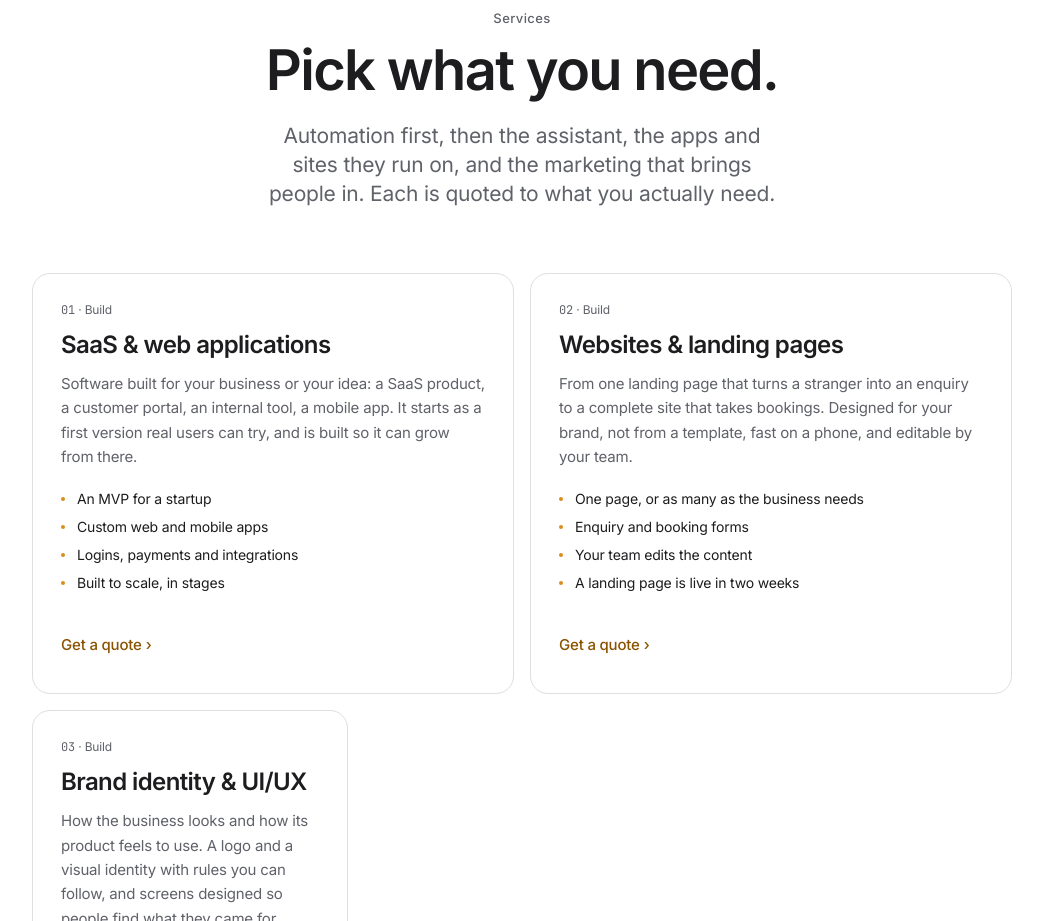
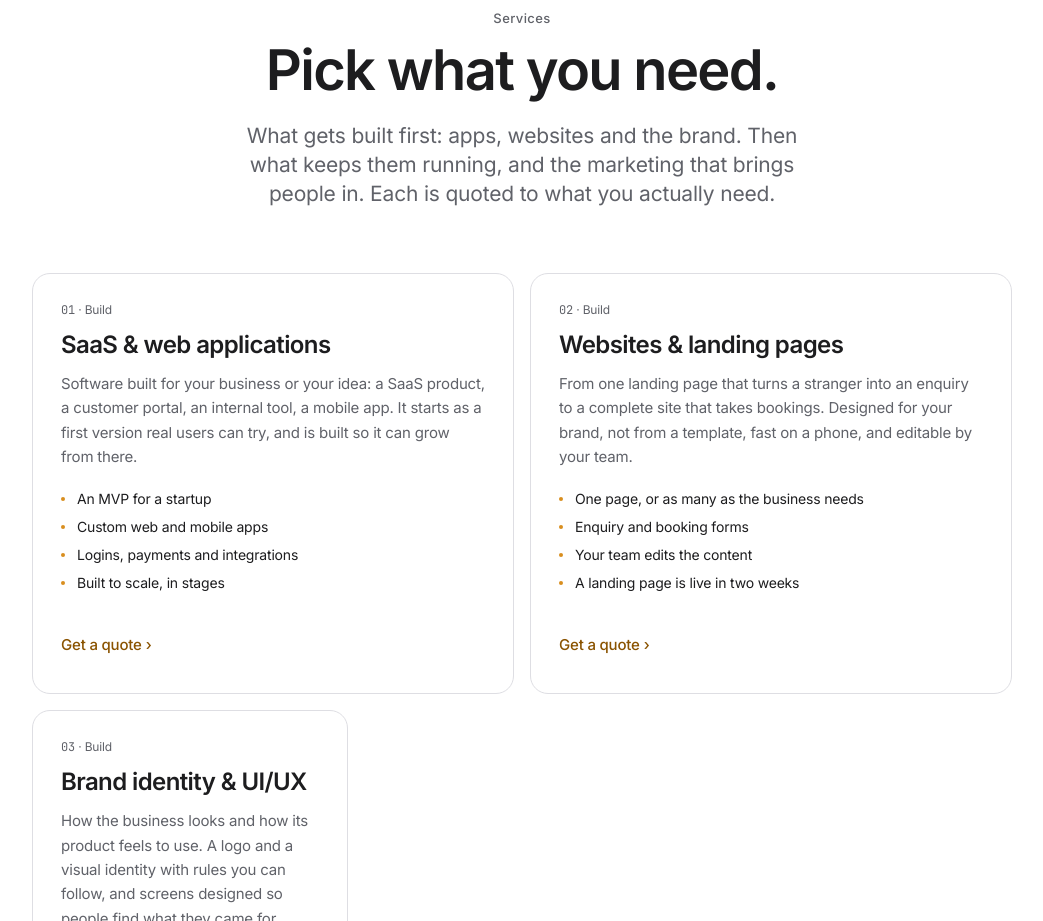
Before and after one commit to Ahamedshakir02/orbelis-studio, a React (Vite) app: page / in a window 1280 px wide. Shown: the part 1980-2901 px from the top of the page, without its empty margins (118-1161 px from the left). Built offline with nearby package versions, Linux system fonts and the light colour scheme; no server answers; a web font is replaced by a local one.

Commit message:
feat: introduce the services as what gets built first

```diff
--- a/src/sections/Services.jsx
+++ b/src/sections/Services.jsx
@@ -112,9 +112,9 @@ export default function Services() {
       id="services"
       label="Services"
       title="Pick what you need."
-      intro="Automation first, then the assistant, the apps and sites they run on, and the marketing that brings people in. Each is quoted to what you actually need."
+      intro="What gets built first: apps, websites and the brand. Then what keeps them running, and the marketing that brings people in. Each is quoted to what you actually need."
     >
-      {/* The two lead services, automation and the assistant, get the wide cards. */}
+      {/* The two lead services, applications and websites, get the wide cards. */}
       <div id="service-list" ref={list} className="stagger grid gap-4 md:grid-cols-2 lg:grid-cols-6">
         {services.map((s, i) => (
           <article
```
